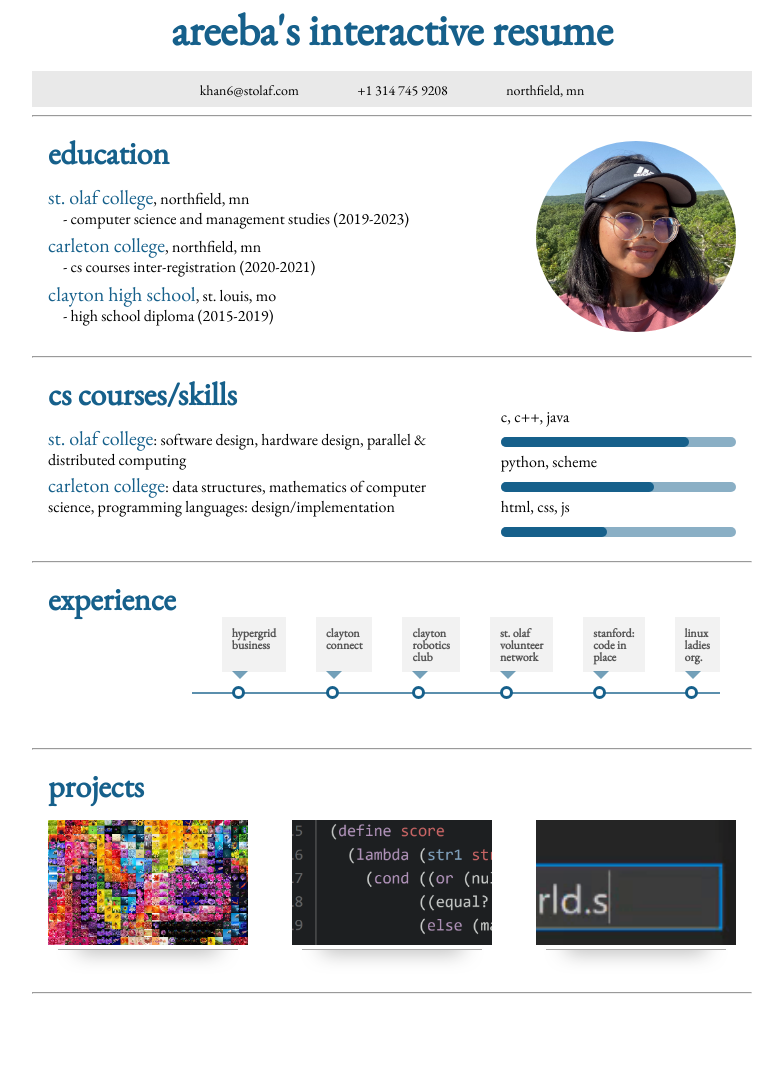
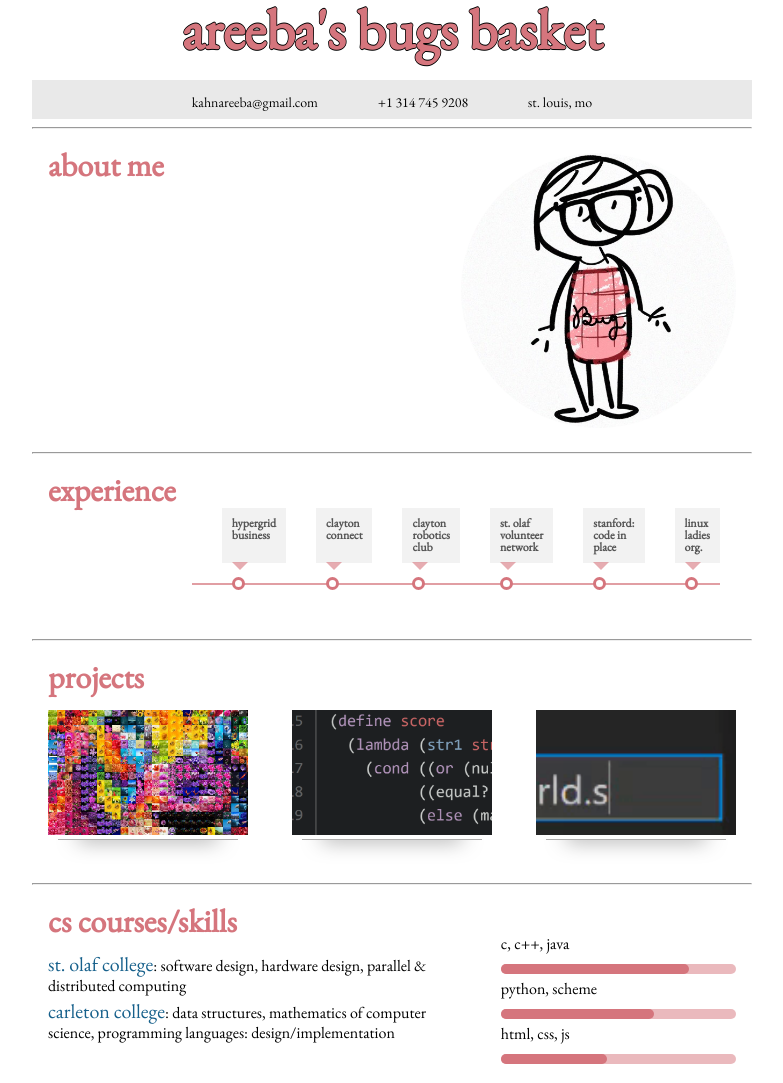
Before and after one commit to aReebok/personal-website, a plain HTML site: page index.html in a window 1280 px wide. Shown: the top 1083 px of the page, without its empty margins (248-1031 px from the left). Before the commit the page ends 1020 px from the top, so only its background shows below. Drawn offline with nearby package versions, Linux system fonts and the light colour scheme; a web font is replaced by a local one.

Commit message:
Change layout, coloring and image

```diff
--- a/index.html
+++ b/index.html
@@ -4,7 +4,7 @@
         <meta charset="UTF-8">
         <meta http-equiv="X-UA-Compatible" content="IE=edge">
         <meta name="viewport" content="width=device-width, initial-scale=1.0">
-        <title>Areeba</title>
+        <title>Areeba's Portfolio</title>
 
         <!-- GOOGLE FONTS -->
         <link rel="preconnect" href="https://fonts.googleapis.com">
@@ -16,48 +16,32 @@
     <body>
         <div class="resume-container">
             <div class="header">
-                <h1>Areeba's Interactive Resume</h1>
+                <h1>Areeba's Bugs Basket</h1>
                 <div class="personal-info">
-                    <a href="#">khan6@stolaf.com</a>
+                    <a href="#">kahnareeba@gmail.com</a>
                     <a href="#">+1 314 745 9208</a>
-                    <a href="#">Northfield, MN</a>
+                    <a href="#">St. Louis, MO</a>
                 </div>
             </div>
             <hr>
             <div class="education">
                 <div class="c1">
-                    <h1>EDUCATION</h1>
-                    <p> <span style="font-size: 20px;color:rgb(22, 96, 139)">St. Olaf College</span style>, Northfield, MN</p>
+                    <h1>ABOUT ME</MEnu></h1>
+                    <!-- <p> <span style="font-size: 20px;color:rgb(22, 96, 139)">St. Olaf College</span style>, Northfield, MN</p>
                         <ul>- Computer Science and Management Studies (2019-2023)</ul>
                     <p> <span style="font-size: 20px;color:rgb(22, 96, 139)">Carleton College</span>, Northfield, MN</p>
                         <ul>- CS courses inter-registration (2020-2021)</ul>
                     <p> <span style="font-size: 20px;color:rgb(22, 96, 139)">Clayton High School</span>, St. Louis, MO</p>
-                        <ul> - High School Diploma (2015-2019)</ul>
+                        <ul> - High School Diploma (2015-2019)</ul> -->
                 </div>
 
                 <div class="c2">
-                    <img class="headshot" src="res/img/headshot.jpg" alt="Areeba's headshot.">
+                    <img class="doodle" src="res/img/my-doodle.jpg" alt="Areeba's headshot.">
                 </div>
             </div>
+
             <hr>
-            <div class="section-2">
-                <div class="courses-container">
-                    <h1> CS COURSES/SKILLS</h1>
-                    <p><span style="font-size: 20px;color:rgb(22, 96, 139)">St. Olaf College</span>: Software Design, Hardware Design, Parallel & Distributed Computing </p>
-                    <p><span style="font-size: 20px;color:rgb(22, 96, 139)">Carleton College</span>: Data Structures, Mathematics of Computer Science, Programming Languages: Design/Implementation</p>
-                </div>
-                <div class="skill-container">
-                    <!-- <h1>Skills</h1> -->
-                    <ol>
-                        <li class="cpp">C, C++, JAVA</li>
-                        <li class="py">Python, Scheme</li>
-                        <li class="html">HTML, CSS, JS</li>
-                    </ol>
-                </div>
-            </div>
-            <hr>
-
-            <div class="education">
+                        <div class="education">
                 <h1>EXPERIENCE</h1>
                 <div class="experience-timeline">
 
@@ -94,6 +78,7 @@
 
             </div>
             <hr>
+
             <div class="proj-section">
                 <proj-head>
                     <h1>PROJECTS</h1>
@@ -114,7 +99,23 @@
                         <hr>
                     </div>
                 </div>
+            </div>
 
+            <hr>
+            <div class="section-2">
+                <div class="courses-container">
+                    <h1> CS COURSES/SKILLS</h1>
+                    <p><span style="font-size: 20px;color:rgb(22, 96, 139)">St. Olaf College</span>: Software Design, Hardware Design, Parallel & Distributed Computing </p>
+                    <p><span style="font-size: 20px;color:rgb(22, 96, 139)">Carleton College</span>: Data Structures, Mathematics of Computer Science, Programming Languages: Design/Implementation</p>
+                </div>
+                <div class="skill-container">
+                    <!-- <h1>Skills</h1> -->
+                    <ol>
+                        <li class="cpp">C, C++, JAVA</li>
+                        <li class="py">Python, Scheme</li>
+                        <li class="html">HTML, CSS, JS</li>
+                    </ol>
+                </div>
             </div>
             <hr>
         </div>
--- a/style.css
+++ b/style.css
@@ -33,7 +33,7 @@ ul li span {position:relative; left:-7px;}
 
 
 h1 {
-    color: rgb(22, 96, 139);
+    color: rgb(213, 117, 125);
     /* color: #a25a66; */
     padding : 0;
     margin-top : 0;
@@ -41,15 +41,18 @@ h1 {
 }
 
 .resume-container .header {
+    text-shadow: 0.75px 0 0 #000, 0 -0.75px 0 #000, 0 0.75px 0 #000, -0.75px 0 0 #000;
     background-color: white;
     text-align: center;
-    font-size: 22px;
+    font-size: 28px;
     /* padding: 1em; */
 
 }
 
 .personal-info{
     background-color: rgb(233, 233, 233);
+    text-shadow: 0px 0 0 #ffffff, 0 -0px 0 #ffffff, 0 0px 0 #ffffff, -0px 0 0 #ffffff;
+
     flex-direction: row;
     text-align: center;
     padding-top: 7px;
@@ -158,7 +161,7 @@ ol li:before{
     left: 0;
     width: 100%;
     height: 10px;
-    background-color: rgba(22, 96, 139, .5);
+    background-color: rgba(213, 117, 125, .5);
     border-radius: 1000px;
     margin-bottom: 20px;
 }
@@ -170,7 +173,7 @@ ol li:after {
     left: 0;
     width: 0%;
     height: 10px;
-    background-color: rgba(22, 96, 139, 1);
+    background-color: rgba(213, 117, 125, 1);
     border-radius: 1000px;
     margin-bottom: 20px;
     animation-duration: .9s;
@@ -213,12 +216,12 @@ p {
     line-height : 20px;
 }
 
-.headshot {
+.doodle {
     display: block;
     margin-left: auto;
     margin-right: auto;
     width: 50%;
-    width: 200px;
+    width: 275px;
     height: auto;
     border-radius: 50%;
 }
@@ -234,7 +237,7 @@ p {
     flex-basis: 0;
     margin: 30px auto;
     width: 100%;
-    border-bottom: 2px solid rgba(22, 96, 139, .7);
+    border-bottom: 2px solid rgba(213, 117, 125, .7);
     padding: 0 px 0 30px;
 }
 
@@ -260,7 +263,7 @@ p {
     height: 7px;
     border-radius: 50%;
     background-color:white;
-    border: 3px solid rgba(22, 96, 139);
+    border: 3px solid rgba(213, 117, 125);
     position: absolute;
     /* top: 2px; */
     bottom: -27px;
@@ -271,7 +274,7 @@ p {
     width: 0;
     height: 0;
     border-style: solid;
-    border-color: rgba(22, 96, 139, .6) transparent transparent transparent;
+    border-color: rgba(213, 117, 125, .6) transparent transparent transparent;
     border-width: 8px;
     position: absolute;
     /* left:-17px; */
```
Also changed, not shown: res/img/my-doodle.jpg (added), 1 other file.
